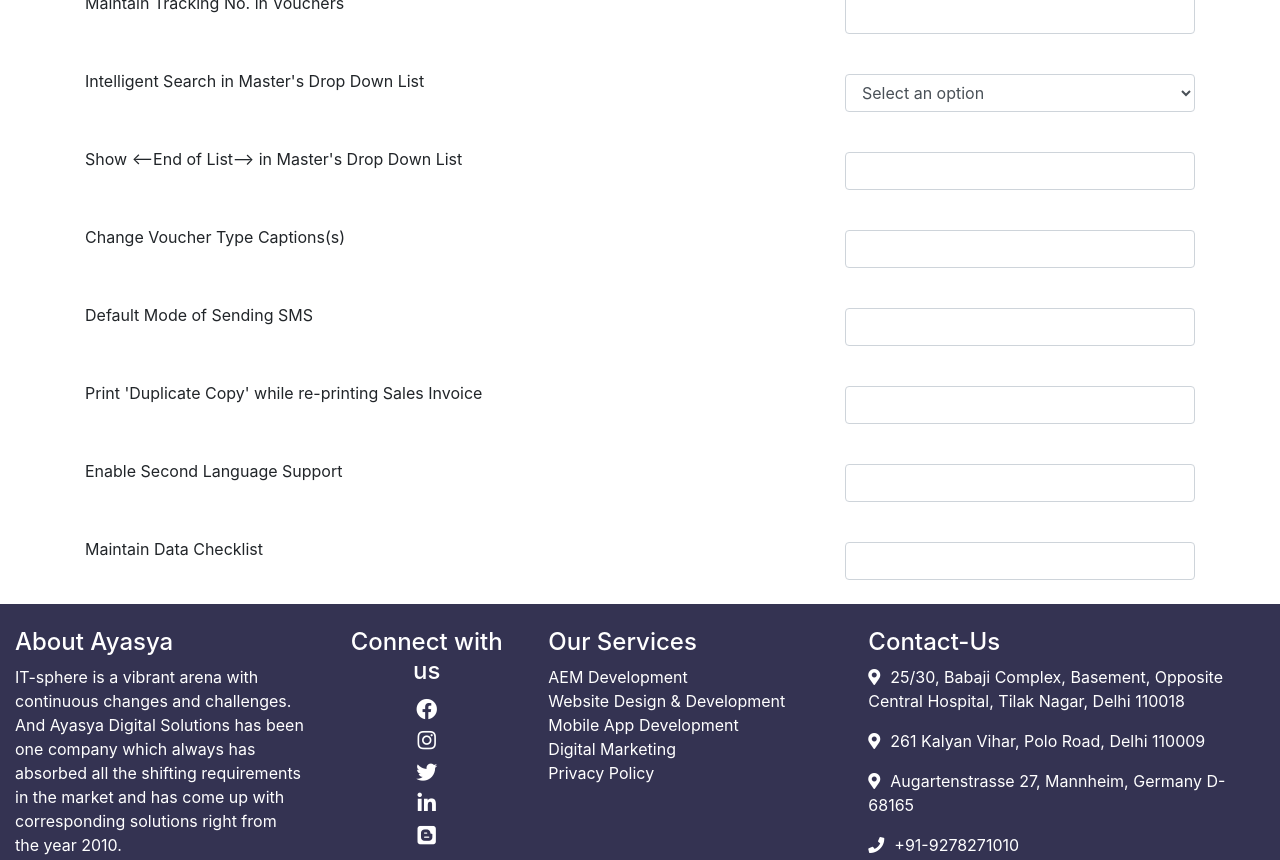
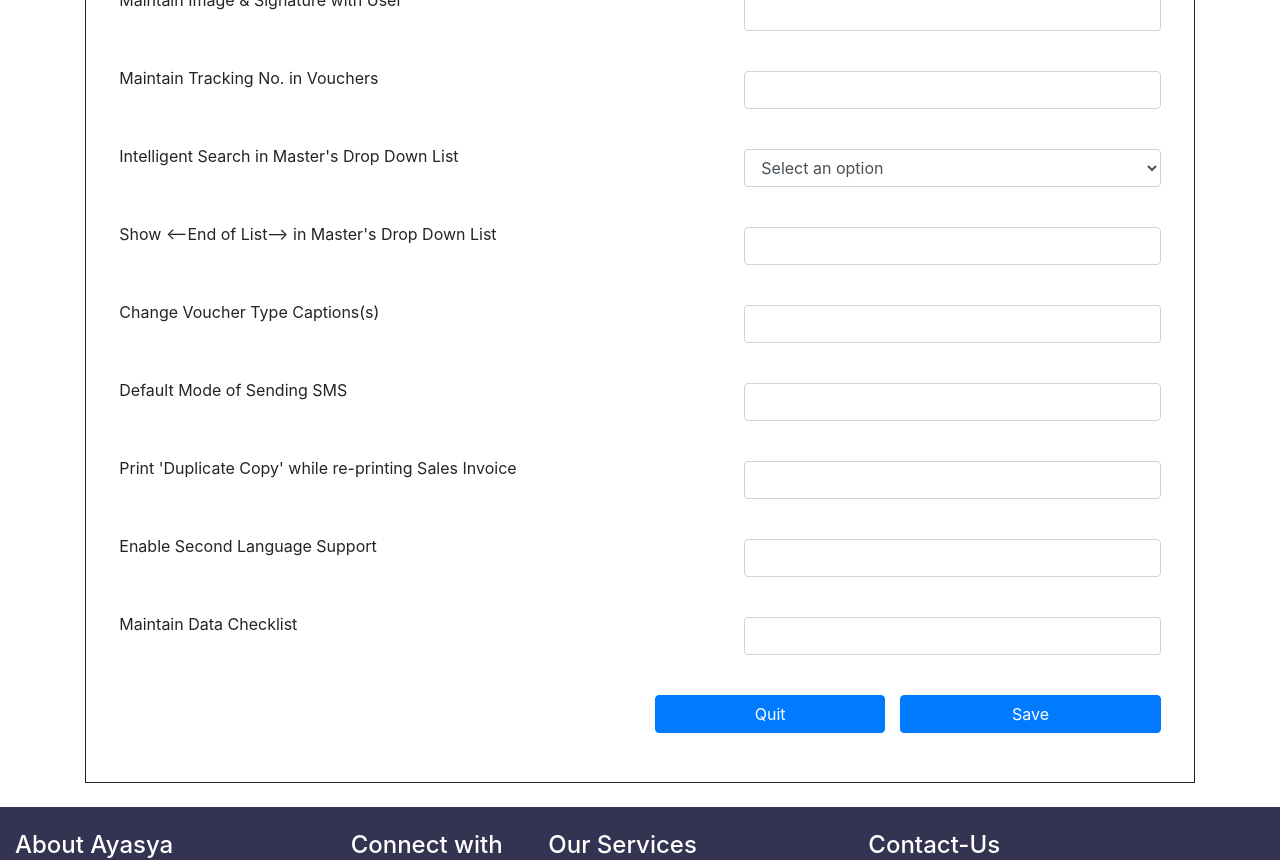
Before and after one commit to dsaurabhkumar/GST-Ayasya-Project, a React (Create React App) app: page /general in a window 1280 px wide. Shown: the part 740-1600 px from the top of the page. Built offline with nearby package versions, Linux system fonts and the light colour scheme.

Commit message:
Save and Quit button added in General Component

```diff
--- a/src/containers/general/General.css
+++ b/src/containers/general/General.css
@@ -2,3 +2,16 @@
     display: flex;
     align-items: center;
 }
+.generalForm {
+    border: 1px solid;
+    padding: 3%;
+}
+@media (max-width: 767px) {
+    .generalForm {
+        padding: 5%;
+    }
+    .inputFieldAlign {
+        position: relative;
+        top: -15px;
+    }
+}
--- a/src/containers/general/General.js
+++ b/src/containers/general/General.js
@@ -1,4 +1,5 @@
 import React from 'react';
+import { Link } from 'react-router-dom';
 import InputText from '../../components/Forms/formComponents/input-text/InputText';
 import Dropdown from '../../components/Forms/formComponents/dropdown/Dropdown';
 import './General.css';
@@ -86,17 +87,17 @@
     render() {
         return (
             <div className="container mt-4 mb-4">
-                <h2 className="text-center">General</h2>
-                <form className="">
+                <h2 className="text-center mb-5">General</h2>
+                <form className="generalForm">
                     {
                         this.state.inputLabels.map((val, index) => {
                             if (val.type === "text") {
                                 return (
                                     <div className="row form-group" key={'inputLabels_' + index}>
-                                        <div className="col-md-8 generalInputLabel">
+                                        <div className="col-md-7 generalInputLabel">
                                             {val.label}
                                         </div>
-                                        <div className="col-md-4">
+                                        <div className="col-md-5 inputFieldAlign">
                                             <InputText
                                                 name={val.name}
                                                 placeholder={val.placeholder}
@@ -109,10 +110,10 @@
                             else if (val.type === "dropdown") {
                                 return (
                                     <div className="row form-group" key={'inputLabels_' + index}>
-                                        <div className="col-md-8 generalInputLabel">
+                                        <div className="col-md-7 generalInputLabel">
                                             {val.label}
                                         </div>
-                                        <div className="col-md-4">
+                                        <div className="col-md-5 inputFieldAlign">
                                             <Dropdown
                                                 values={val.values}
                                                 handleChange={this.handleChange}
@@ -123,6 +124,14 @@
                             }
                         })
                     }
+                    <div className="row btnContainer flex-sm-row-reverse mt-4 mb-3">
+                            <div className="mt-3 col-12 col-md-3 p-0">
+                                <button type="submit" className="btn btn-primary col-12">Save</button>
+                            </div>
+                            <div className="mt-3 col-12 col-md-3 align-self-center quitBtn">
+                                <Link to='/feature-options'><button type="submit" className="btn btn-primary col-12">Quit</button></Link>
+                            </div>
+                        </div>
                 </form>
             </div>
         )
```
